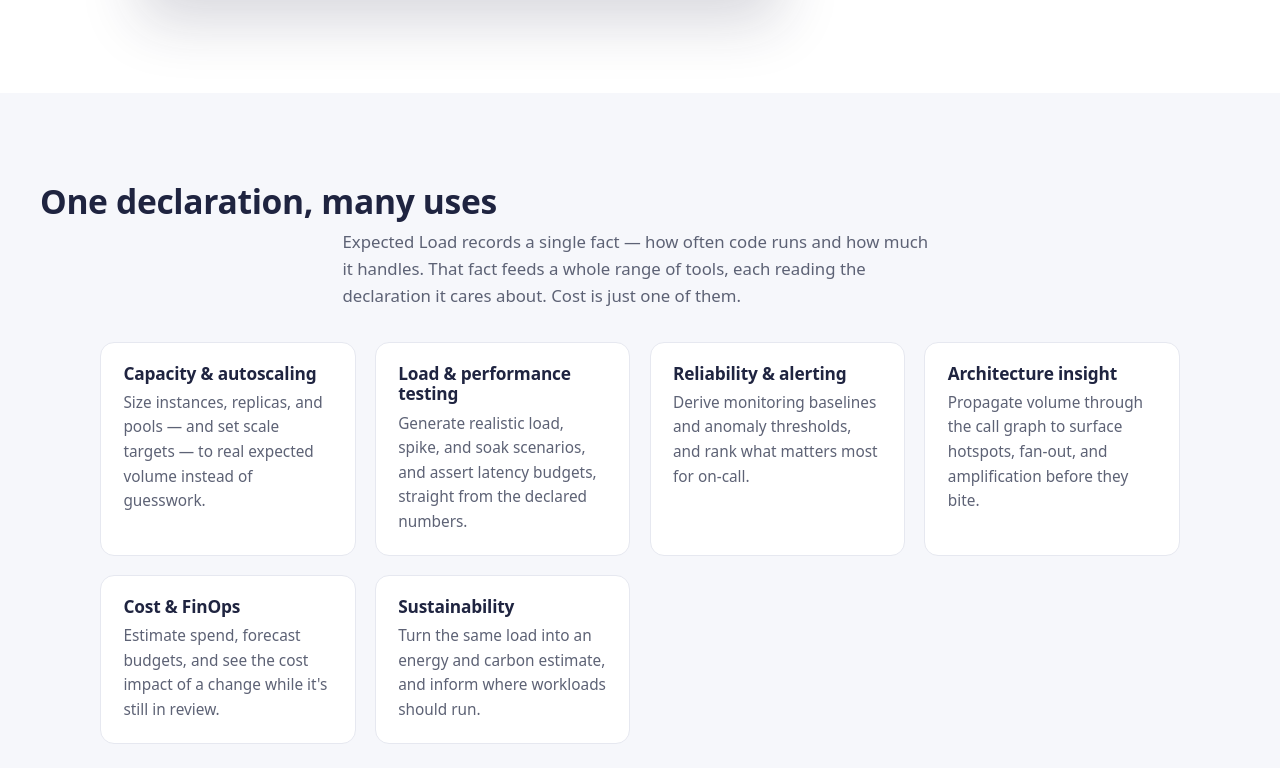
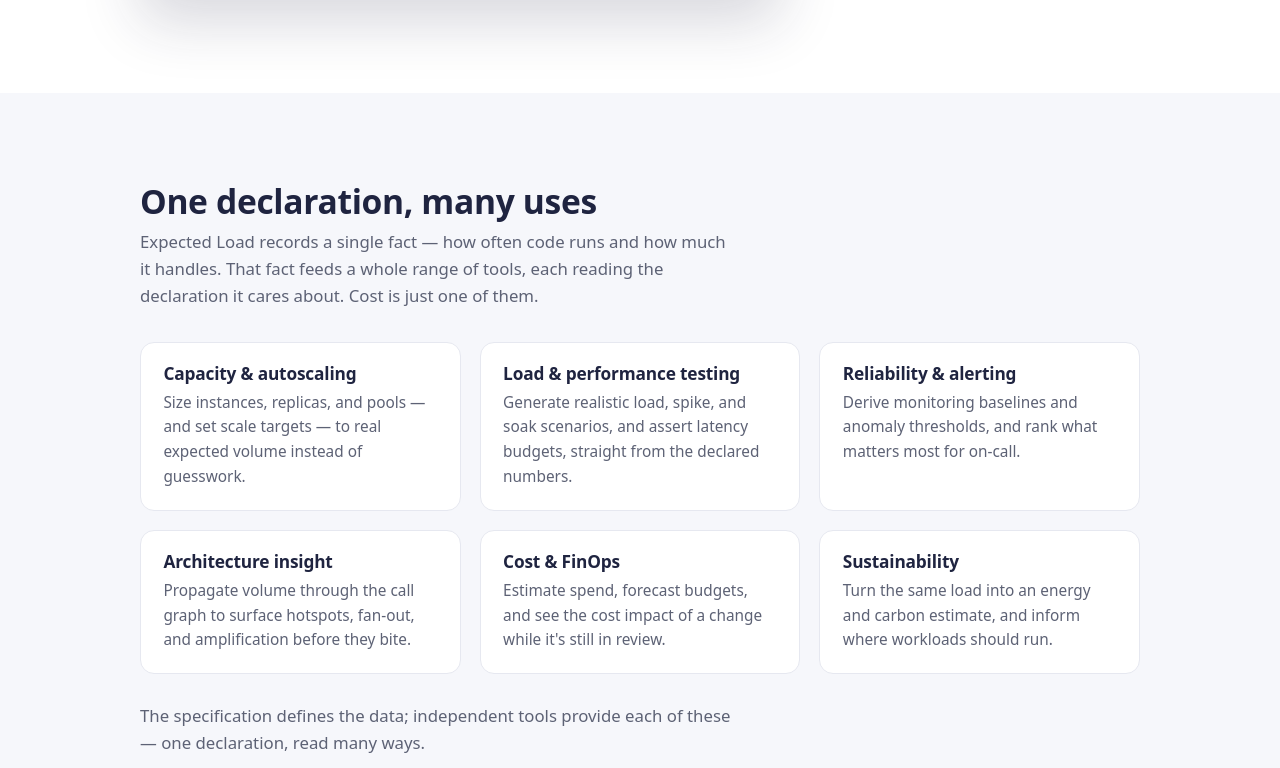
Before and after one commit to glenngillen/expected-load-spec, a plain HTML site: page site/index.html in a window 1280 px wide. Shown: the part 892-1660 px from the top of the page. Drawn offline with Linux system fonts and the light colour scheme.

Commit message:
Fix "many uses" layout: balanced 3-up grid and aligned band content
Force the six use-case cards to a 3-column grid (was auto-fit's lopsided
4+2), and lay out grey bands as a single centred column with left-aligned
children so the intro/closing paragraphs line up with the heading and cards
instead of floating to the middle.

```diff
--- a/site/index.html
+++ b/site/index.html
@@ -62,7 +62,7 @@
         it handles. That fact feeds a whole range of tools, each reading the
         declaration it cares about. Cost is just one of them.
       </p>
-      <div class="grid">
+      <div class="grid uses-grid">
         <article>
           <h3>Capacity &amp; autoscaling</h3>
           <p>Size instances, replicas, and pools — and set scale targets — to real expected volume instead of guesswork.</p>
--- a/site/styles.css
+++ b/site/styles.css
@@ -14,6 +14,7 @@
   --code-text: #e8eaff;
   --radius: 14px;
   --max: 1080px;
+  --gutter: clamp(1rem, 4vw, 2.5rem);
   --mono: ui-monospace, "SF Mono", "JetBrains Mono", "Fira Code", Menlo, Consolas, monospace;
   --sans: system-ui, -apple-system, "Segoe UI", Roboto, Helvetica, Arial, sans-serif;
 }
@@ -66,10 +67,11 @@ pre code { background: none; color: inherit; padding: 0; border-radius: 0; font-
 
 /* ---------- Layout ---------- */
 main { display: block; }
-section { padding-inline: clamp(1rem, 4vw, 2.5rem); }
+section { padding-inline: var(--gutter); }
 .band { padding-block: clamp(3rem, 7vw, 5.5rem); max-width: var(--max); margin-inline: auto; }
-.band-alt { background: var(--bg-alt); max-width: none; }
-.band-alt > * { max-width: var(--max); margin-inline: auto; }
+/* Full-width grey stripe whose content stays in the same centred column as .band,
+   with every child left-aligned to a single edge (no per-child centring). */
+.band-alt { background: var(--bg-alt); max-width: none; padding-inline: max(var(--gutter), calc(50% - var(--max) / 2 + var(--gutter))); }
 .band h2 { font-size: clamp(1.5rem, 3.5vw, 2.1rem); margin: 0 0 0.5rem; }
 .section-lede { color: var(--muted); max-width: 62ch; font-size: 1.05rem; margin-top: 0; }
 .uses-note { margin-top: 1.8rem; }
@@ -131,6 +133,11 @@ pre {
 .grid h3 { margin: 0 0 0.4rem; font-size: 1.08rem; }
 .grid p { margin: 0; color: var(--muted); font-size: 0.96rem; }
 
+/* Six "uses" cards lay out as a balanced 3-up, not auto-fit's lopsided 4+2. */
+.uses-grid { grid-template-columns: repeat(3, 1fr); }
+@media (max-width: 900px) { .uses-grid { grid-template-columns: repeat(2, 1fr); } }
+@media (max-width: 560px) { .uses-grid { grid-template-columns: 1fr; } }
+
 /* ---------- Tabs ---------- */
 .tabs { margin: 2rem 0 2.4rem; }
 .tab-strip { display: flex; flex-wrap: wrap; gap: 0.35rem; margin-bottom: 0.9rem; }
```
